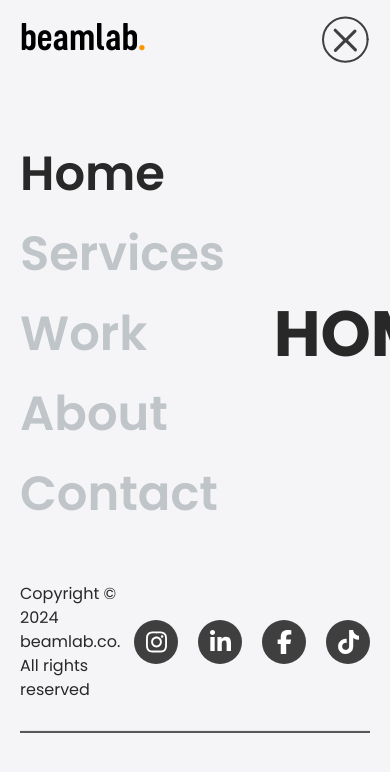
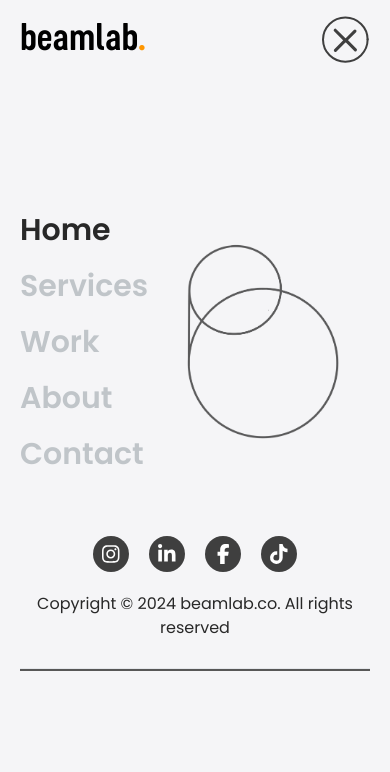
Before and after one commit to SDhakZ/beamlab-vercel, a Next.js app: page / in a window 390 px wide. Both pictures are taken after a click on the element 332 px from the left and 38 px from the top of the page. Shown: the top 772 px of the page. Built offline with nearby package versions, Linux system fonts and the light colour scheme.

Commit message:
Responsive navbar complete

```diff
--- a/src/app/components/menubar/fullscreenMenu.jsx
+++ b/src/app/components/menubar/fullscreenMenu.jsx
@@ -24,7 +24,6 @@ export default function FullscreenMenu(props) {
   useEffect(() => {
     setActiveTitle(findTitleByPath(pathname));
   }, [pathname]);
-  console.log(pathname);
 
   useEffect(() => {
     setOpacity(0); // Start fade out
@@ -40,11 +39,11 @@ export default function FullscreenMenu(props) {
 
   return (
     <div
-      className={`${FullMenuCSS.height} absolute lg:fixed left-0 z-[998] flex flex-col items-center justify-center w-full pt-6 lg:pt-10 py-16 top-[4.9rem] bg-background-white overflow-y-auto`}
+      className={`${FullMenuCSS.height} overflow-x-hidden absolute lg:fixed left-0 z-[998] flex flex-col items-center justify-center w-full pt-6 lg:pt-10 py-16 top-[4.9rem] bg-background-white overflow-y-auto`}
     >
-      <div className="flex flex-col px-[20px] sm:px-[35px] md:px-[50px] lg:px-[65px]  justify-between max-w-[1300px] w-full h-full">
-        <div className="flex items-center justify-between w-full h-full gap-36 max-w-[900px] ">
-          <ul className="flex-1 space-y-8 text-5xl font-semibold max-w-fit font-poppins text-black-shade-300">
+      <div className="flex flex-col px-[20px] sm:px-[35px] md:px-[50px] lg:px-[65px] justify-between max-w-[1300px] w-full h-full">
+        <div className="flex items-center justify-between w-full h-full gap-2 md:gap-36 max-w-[900px] ">
+          <ul className="flex-1 space-y-5 text-3xl font-semibold md:space-y-8 md:text-5xl max-w-fit font-poppins text-black-shade-300">
             {menuData.map((menuItem, index) => (
               <li key={index}>
                 <Link
@@ -66,39 +65,46 @@ export default function FullscreenMenu(props) {
               </li>
             ))}
           </ul>
-          <div className="relative mr-10">
+          <div className="relative mr-0 sm:mr-16 md:mr-10">
             <div
-              className="absolute ease-in-out transition-opacity duration-100 text-[clamp(4em,8vw,10em)] whitespace-nowrap text-black-shade-300 font-bold transform -translate-x-1/2 -translate-y-1/2 font-poppins top-1/2 left-1/2"
+              className="absolute invisible sm:visible ease-in-out transition-opacity duration-100 text-[clamp(1.3em,9vw,10em)] whitespace-nowrap text-black-shade-300 font-bold transform -translate-x-1/2 -translate-y-1/2 font-poppins top-1/2 left-1/2"
               style={{ opacity: opacity, filter: `blur(${blur})` }}
             >
               {displayTitle.toUpperCase()}
             </div>
-            <img className="w-[450px]" src="./menuBG.png" alt="Beamlab" />
+            <img
+              className="sm:w-[300px] w-[450px]"
+              src="./menuBG.png"
+              alt="Beamlab"
+            />
           </div>
         </div>
-        <div className="flex items-center mt-16 justify-between w-full max-w-[1200px]">
-          <p className="text-black-shade-300">
+
+        <div className="flex flex-col gap-5 md:items-center md:mt-12 md:justify-between w-full max-w-[1200px]">
+          <div className="flex items-center flex-col-reverse md:flex-row gap-5 md:items-center mt-16 md:justify-between w-full max-w-[1200px]">
+            <p className="text-center sm:text-left text-black-shade-300">
               Copyright © 2024 beamlab.co. All rights reserved{" "}
             </p>
             <div className="flex gap-5">
               {socialInfo.map((social, index) => (
                 <a
                   key={index}
-                className="flex items-center justify-center rounded-full w-11 h-11 bg-black-shade-200"
+                  className="flex items-center justify-center rounded-full w-9 h-9 md:w-11 md:h-11 bg-black-shade-200"
                   href={social.link}
                   target="_blank"
                   rel="noreferrer"
                 >
                   <FontAwesomeIcon
                     icon={social.icon}
-                  className="text-2xl"
+                    className="text-xl"
                     color="#fff"
                   />
                 </a>
               ))}
             </div>
           </div>
-        <hr className="block w-full h-[0.2rem] mt-7 bg-black-shade-100"></hr>
+          <hr className="block w-full h-[0.18rem] mt-2 bg-black-shade-100"></hr>
+        </div>
       </div>
     </div>
   );
--- a/src/app/components/menubar/menubar.jsx
+++ b/src/app/components/menubar/menubar.jsx
@@ -2,6 +2,7 @@
 import React, { useState, useEffect } from "react";
 import FullscreenMenu from "./fullscreenMenu";
 import "./menubar.css";
+import Link from "next/link";
 
 export default function Menubar() {
   const [isOpen, setIsOpen] = useState(false);
@@ -76,9 +77,12 @@ export default function Menubar() {
         {/*    <a href="/" className="w-[150px]">
           <img alt="Beamlab" src="./BrandLogo.png" />
         </a> */}
-        <a className="text-4xl font-bold font-cervino">
+        <Link
+          href="/"
+          className="text-4xl font-bold cursor-pointer font-cervino"
+        >
           beamlab<span className="text-primary-orange-300">.</span>
-        </a>
+        </Link>
         <div
           className={`w-[75px] -mt-[3px] burger cursor-pointer float-end container ${
             isOpen ? "active" : ""
```
Also changed, not shown: src/app/(routes)/work/page.jsx (renamed from src/app/(routes)/our-works/page.jsx). Lines whose indentation alone changed are shown as unchanged.
